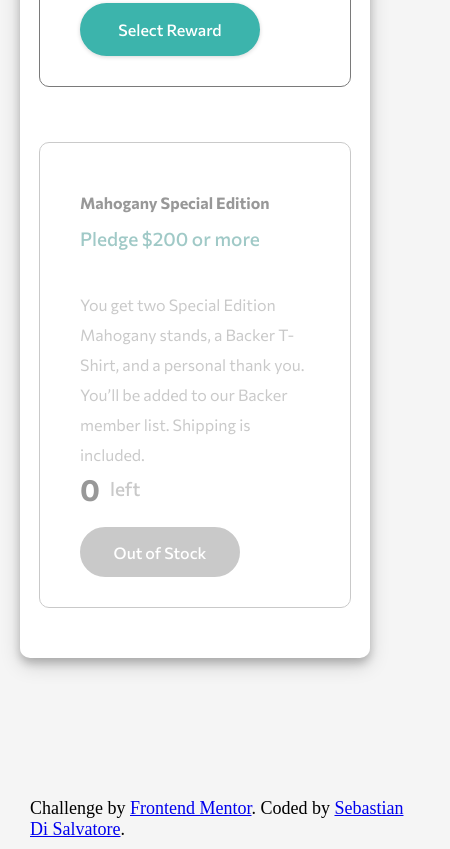
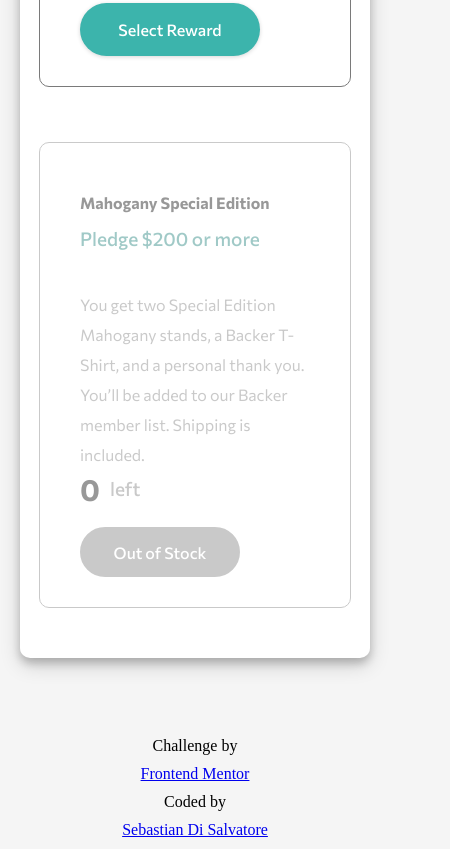
Before and after one commit to Sebads7/Frontend-Mentor-crowdfunding-product-page-main, a plain HTML site: page index.html in a window 390 px wide. Shown: the part 2397-3246 px from the top of the page, 450 px wide, since content can reach past the window. Drawn offline with Linux system fonts and the light colour scheme.

Commit message:
fixed footer section on mobile

```diff
--- a/index.html
+++ b/index.html
@@ -340,7 +340,8 @@
       Challenge by
       <a rel="noopener"
         href="https://www.frontendmentor.io/solutions/frontendmentorcrowdfundingproductpagemain-2NlvhMP-mv"
-        target="_blank">Frontend Mentor</a>. Coded by <a href="#">Sebastian Di Salvatore</a>.
+        target="_blank">
+        Frontend Mentor</a>Coded by <a href="#"> Sebastian Di Salvatore </a>
     </div>
 
   </main>
--- a/styles.css
+++ b/styles.css
@@ -723,15 +723,16 @@ input[type="radio"]:disabled {
 
 
 .attribution{
+    display: flex;
+    justify-content: center;
     font-family: inherit;
     font-size: 18px;
-    padding: 30px;
-    margin-bottom: 20px;
+    margin: 50px 0;
+    padding: auto;
     background-color: whitesmoke ;
     width: 100%;
     height: 10px;
 }
-
 
 /**********************************************************************************/
 /**********************************************************************************/
@@ -1136,6 +1137,8 @@ input[type="radio"]:disabled {
 
 
 
+
+
     /* pledge area */
 
 
@@ -1159,6 +1162,24 @@ input[type="radio"]:disabled {
         width: auto;
 
     }
+
+
+    .attribution{
+        display: flex;
+        flex-direction: column;
+        justify-content: center;
+        align-items: center;
+        font-size: 16px;
+        margin: 0;
+        padding: 20px 0;
+        background-color: whitesmoke ;
+        width: 100%;
+        height: 10px;
+
+        & a{
+            padding: 10px 0;
+        }
+    }
 }
 
 
```
